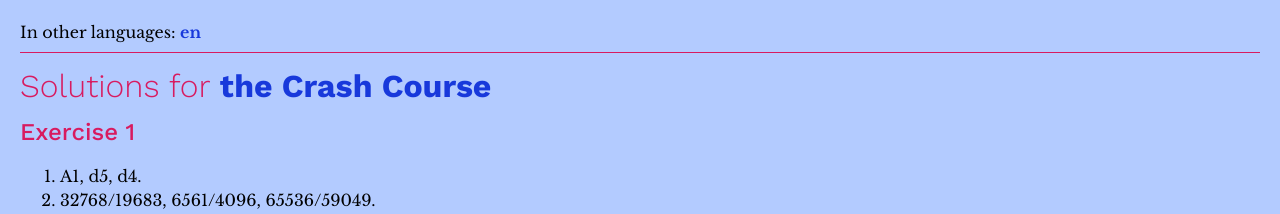
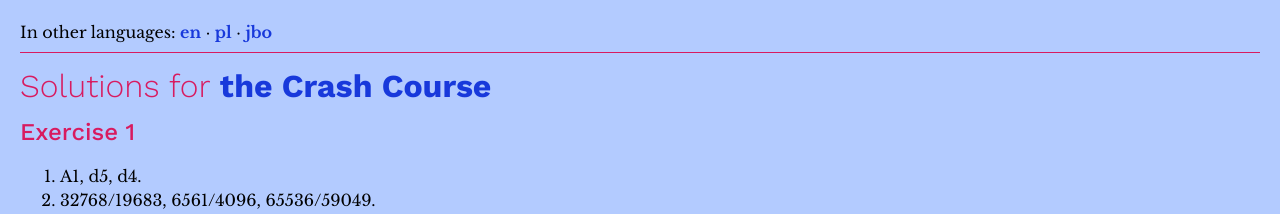
Before and after one commit to misotanni/misotanni.github.io, a Jekyll site: the page built from fjs/en/solutions.md, in a window 1280 px wide. Shown: the top 214 px of the page. Built offline with Jekyll 4.4.1, drawn with Linux system fonts in a browser that asks for light colours; our own code applies the rules of GitHub Pages for plain Markdown files.

Commit message:
added new language links

```diff
--- a/_layouts/fjs.html
+++ b/_layouts/fjs.html
@@ -12,7 +12,9 @@
     {% endif %}
   </head>
   <body>
-    {{ page.otherlang }} <a href="../en/{{ page.name }}">en</a>
+    {{ page.otherlang }} <a href="../en/{{ page.name }}">en</a> · <a href="../pl/{{ page.name }}">pl</a> · <a href="../jbo/{{ page.name }}">jbo</a>
+
+
     <hr />
     <script src="https://cdnjs.cloudflare.com/ajax/libs/mathjax/2.7.5/latest.js?config=TeX-MML-AM_CHTML" async></script>
     {{ content }}
```
